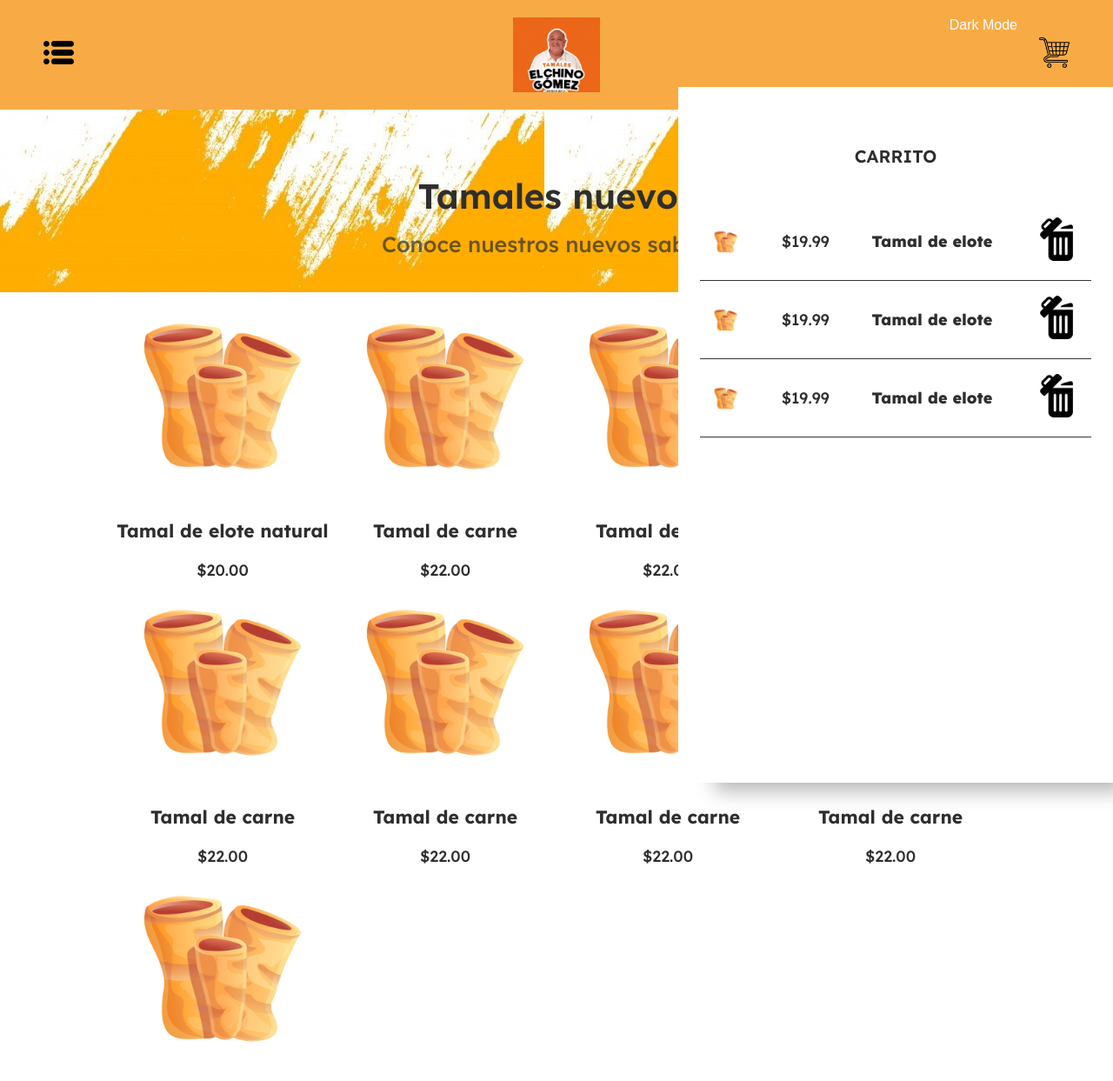
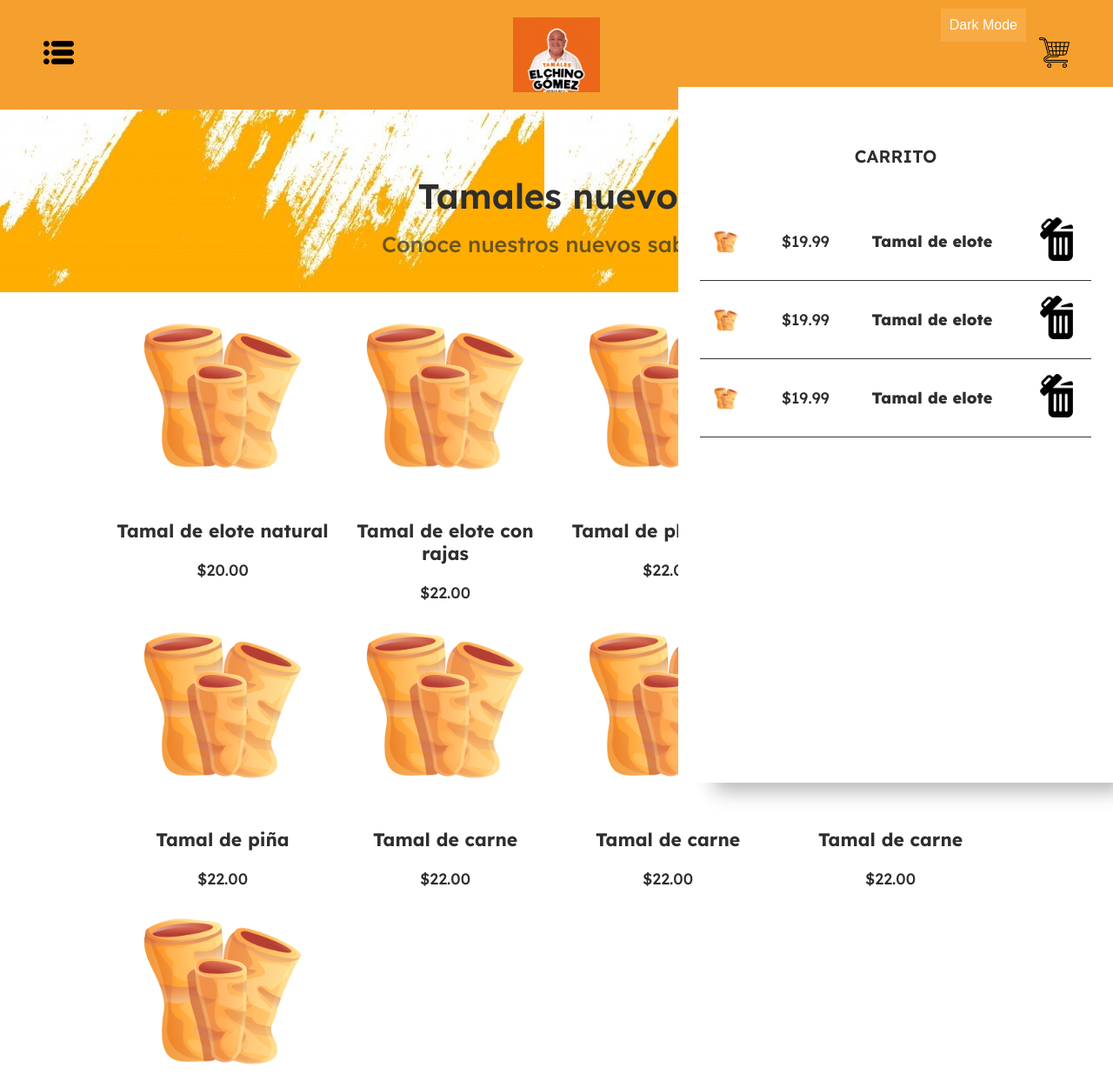
Before and after one commit to isaigomez96/E-commerce-Tamales, a plain HTML site: page index.html in a window 1280 px wide. Shown: the top 1243 px of the page at 87% size. Drawn offline with Linux system fonts and the light colour scheme.

Commit message:
cambio-sabores-title

```diff
--- a/css/styles.css
+++ b/css/styles.css
@@ -20,7 +20,7 @@ img {
 .header {
     width: 100%;
     padding: 20px 50px;
-    background-color: #f8ab45;
+    background-color: #f59f2e;
     display: flex;
     justify-content: space-between;
     align-items: center;
--- a/index.html
+++ b/index.html
@@ -31,22 +31,22 @@
             </article>
             <article class="products__item">
                 <img class="products__img" src="img/Tamal.png" alt="Icono tamal">
-                <h3 class="product__name">Tamal de carne</h3>
+                <h3 class="product__name">Tamal de elote con rajas</h3>
                 <p class="product__title">$22.00</p>
             </article>
             <article class="products__item">
                 <img class="products__img" src="img/Tamal.png" alt="Icono tamal">
-                <h3 class="product__name">Tamal de carne</h3>
+                <h3 class="product__name">Tamal de philadelfia</h3>
                 <p class="product__title">$22.00</p>
             </article>
             <article class="products__item">
                 <img class="products__img" src="img/Tamal.png" alt="Icono tamal">
-                <h3 class="product__name">Tamal de carne</h3>
+                <h3 class="product__name">Tamal de pollo en salsa verde</h3>
                 <p class="product__title">$22.00</p>
             </article>
             <article class="products__item">
                 <img class="products__img" src="img/Tamal.png" alt="Icono tamal">
-                <h3 class="product__name">Tamal de carne</h3>
+                <h3 class="product__name">Tamal de piña</h3>
                 <p class="product__title">$22.00</p>
             </article>
             <article class="products__item">
```
